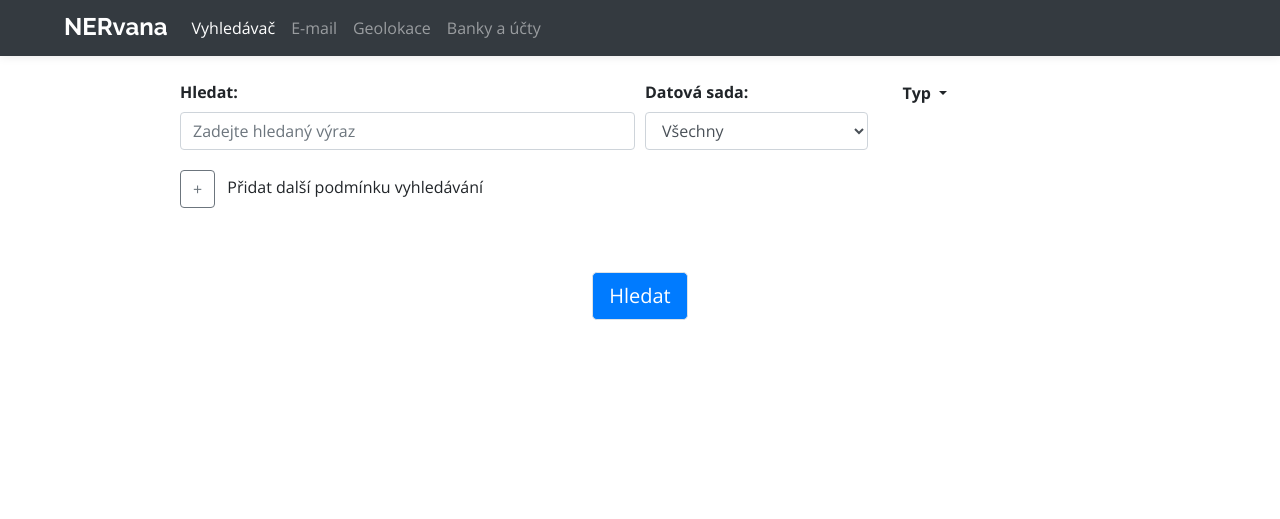
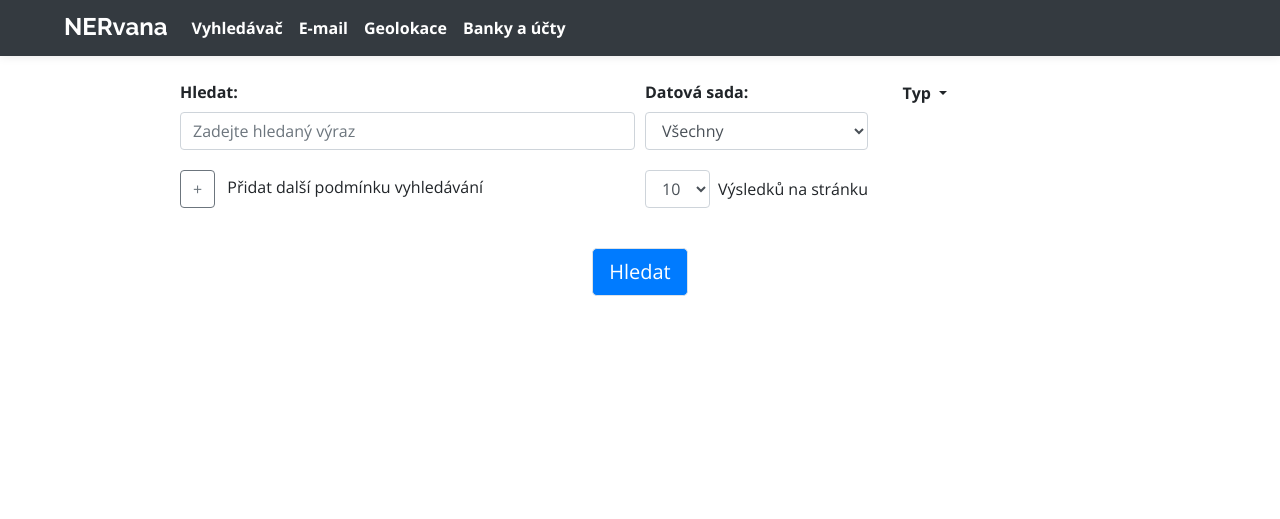
Before and after one commit to ScrufMan/nervana-pipeline, a Flask app: page /search in a window 1280 px wide. Shown: the top 519 px of the page. Run offline with Flask 2, Linux system fonts and the light colour scheme; some libraries are stand-ins or nearby versions.

Commit message:
feat: search updates

```diff
--- a/backend/forms.py
+++ b/backend/forms.py
@@ -34,4 +34,6 @@ class SearchForm(FlaskForm):
                                                       option_widget=widgets.CheckboxInput()),
                                   min_entries=1)
 
+    results_per_page = SelectField("Výsledků na stránku", validators=[DataRequired()], choices=[(10, 10), (20, 20), (50, 50)], default=10)
+
     submit = SubmitField("Hledat")
--- a/backend/routes.py
+++ b/backend/routes.py
@@ -1,17 +1,14 @@
 import json
 
-from flask import render_template, request
+from flask import render_template, request, jsonify
 from elastic import get_all_datasets, find_entities, get_all_files, get_file, get_top_values_for_field, \
     get_top_files_field_values
 
 from backend import app, es
 from backend.forms import SearchForm
 from backend.models import entities_from_hits
-from tika import parser
 from flask_paginate import Pagination
 from email_analyzer import run_analysis
-
-PAGE_SIZE = 10
 
 
 @app.route("/search", methods=["GET", "POST"])
@@ -28,8 +25,9 @@ def search():
     dataset = form.dataset.data
     search_terms = form.search_terms.data
     entity_types_list = form.entity_types_list.data
+    results_per_page = int(form.results_per_page.data)
 
-    hits = find_entities(es, dataset, search_terms, entity_types_list, page, PAGE_SIZE)
+    hits = find_entities(es, dataset, search_terms, entity_types_list, page, results_per_page)
     total_hits = hits.hits.total.value
 
     file_hits = get_all_files(es, dataset)
@@ -38,32 +36,26 @@ def search():
     pagination = Pagination(
         page=page,
         total=total_hits,
-        per_page=PAGE_SIZE,
+        per_page=results_per_page,
         css_framework='bootstrap4',
         link_attr={'class': 'my-link-class'}
     )
 
     results_html = render_template('search-results.html', results=results, pagination=pagination,
-                                   total_hits=total_hits)
+                                   total_hits=total_hits, form=form)
 
     return {'results': results_html}
 
 
-@app.route("/file/<string:dataset>/<string:file_id>")
-def show_file(dataset, file_id):
+@app.route("/file/<string:index>/<string:file_id>")
+def show_file(index, file_id):
+    dataset = index.split("-entities")[0]
     file = get_file(es, dataset, file_id)
+
     path = file["path"]
+    plaintext = file["plaintext"]
 
-    tika_response = parser.from_file(path)
-
-    if tika_response["status"] != 200:
-        return f"Error extracting plaintext from file {path}"
-
-    plaintext = tika_response["content"]
-    plaintext = plaintext.strip()
-
-    return render_template("file.html", path=path, plaintext=plaintext)
-
+    return jsonify({"path": path, "plaintext": plaintext})
 
 @app.route("/")
 @app.route("/stats")
--- a/backend/static/assets/styles/main.css
+++ b/backend/static/assets/styles/main.css
@@ -1,3 +1,4 @@
+@import url('misc/_reset.css');
 @import url('misc/_typography.css');
 
 /* Tmavý režim */
@@ -86,23 +87,33 @@ form label {
     justify-content: center;
 }
 
-nav .page-link {
-    color: #007bff;
-    border-color: #007bff;
+h1 {
+    font-weight: bold;
 }
 
-nav .page-link:hover {
-    background-color: #007bff;
-    color: #fff;
+.nav-link {
+    color: #ffffff !important;
+    font-weight: bold;
 }
 
-nav .page-item.active .page-link {
-    background-color: #007bff;
-    border-color: #007bff;
+.nav-link:hover {
+    color: #999999 !important;
 }
 
 .dropdown-menu {
     min-width: 208px;
+}
+
+#file_contents_modal .modal-body {
+    padding: 0;
+}
+
+#file_contents_pre {
+    white-space: pre-wrap;
+    word-wrap: break-word;
+    overflow-x: auto;
+    max-height: 700px;
+    padding: 10px;
 }
 
 /* Pata stránky */
--- /dev/null
+++ b/backend/static/assets/styles/misc/_reset.css
@@ -0,0 +1,10 @@
+/*css reset*/
+* {
+    margin: 0;
+    padding: 0;
+    box-sizing: border-box;
+}
+
+a {
+    text-decoration: none;
+}
--- a/backend/templates/layout.html
+++ b/backend/templates/layout.html
@@ -24,8 +24,8 @@
                         <li class="nav-item active">
                             <a class="nav-link" href="{{ url_for("search") }}">Vyhledávač</a>
                         </li>
-                        <li class="">
-                            <a class="nav-link nav-" href="{{ url_for("email_graph") }}">E-mail</a>
+                        <li class="nav-item">
+                            <a class="nav-link" href="{{ url_for("email_graph") }}">E-mail</a>
                         </li>
                         <li class="nav-item">
                             <a class="nav-link" href="#">Geolokace</a>
--- a/backend/templates/search-results.html
+++ b/backend/templates/search-results.html
@@ -6,7 +6,7 @@
 
 
     {% else %}
-        <li class="list-group-item active">Nalezeno {{ total_hits }}</li>
+        <li class="list-group-item active">Nalezeno {{ total_hits }} entit</li>
 
         {% for entity in results %}
 
@@ -19,11 +19,11 @@
                     </div>
                     <div class="col-lg-2 col-md-4 d-flex align-items-md-center">
                         <div><a
-                                href="{{ url_for("show_file", dataset=entity.dataset, file_id=entity.file_id) }}"
+                                href="{{ url_for("show_file", index=entity.dataset, file_id=entity.file_id) }}"
                                 target="_blank"
                                 class="btn btn-secondary d-block mb-3 file-open-link"
                                 style="color:white;">Náhled</a>
-                            <a href="{{ url_for("show_file", dataset=entity.dataset, file_id=entity.file_id) }}"
+                            <a href="{{ url_for("show_file", index=entity.dataset, file_id=entity.file_id) }}"
                                target="_blank"
                                class="btn btn-secondary d-block"
                                style="color:white;">Stáhnout</a></div>
--- a/backend/templates/search.html
+++ b/backend/templates/search.html
@@ -44,20 +44,40 @@
                     </div>
                 </div>
                 <div class="form-row my-1" id="additional-search-conditions">
-                    <div class="form-group col-md-9">
+                    <div class="form-group col-md-6">
                         <button class="btn btn-outline-secondary mr-2" type="button"
                                 onclick="addSearchCondition()">+
                         </button>
                         <label class="font-weight-normal">Přidat další podmínku vyhledávání</label>
                     </div>
+                    <div class="col-md-6 form-group form-inline">
+                        {{ form.results_per_page(class="form-control mr-2") }}
+                        {{ form.results_per_page.label(class="font-weight-normal") }}
+                    </div>
                 </div>
-                <div class="form-row justify-content-center my-5">
+                <div class="form-row justify-content-center mt-4 mb-3">
                     {{ form.submit(class="btn btn-primary btn-lg mx-auto border") }}
                 </div>
             </form>
 
             <div class="results">
+            </div>
 
+            <!-- File content modal -->
+            <div class="modal fade" id="file_contents_modal" tabindex="-1" role="dialog">
+                <div class="modal-dialog modal-lg" role="document">
+                    <div class="modal-content">
+                        <div class="modal-header">
+                            <h5 class="modal-title"></h5>
+                            <button type="button" class="close" data-dismiss="modal" aria-label="Close">
+                                <span aria-hidden="true">&times;</span>
+                            </button>
+                        </div>
+                        <div class="modal-body">
+                            <pre id="file_contents_pre"></pre>
+                        </div>
+                    </div>
+                </div>
             </div>
 
         </div>
--- a/elastic/search.py
+++ b/elastic/search.py
@@ -161,7 +161,7 @@ def get_file(es, dataset, file_id):
     index = f"{dataset}-files"
 
     try:
-        res = es.get(index=index, id=file_id)
+        res = es.get(index=index, id=file_id)["_source"]
 
         return res
     except Exception as e:
--- a/file_processor/file.py
+++ b/file_processor/file.py
@@ -17,6 +17,7 @@ class File:
         self.path = self.path_obj.__str__()
         self.filename = self.path_obj.name
         self.format = get_file_format(path)
+        self.original_plaintext = ""
         self.plaintext = ""
         self.lang = None
         self.author = None
@@ -31,6 +32,7 @@ class File:
                 return False
 
             self.plaintext = tika_response["content"]
+            self.original_plaintext = tika_response["content"]
             self.timestamp = tika_response["metadata"].get("Creation-Date", datetime.now())
             self.author = tika_response["metadata"].get("Author", None)
             self.lang = lang_detetctor.detect_language_of(self.plaintext)
@@ -49,7 +51,7 @@ class File:
             "filename": self.filename,
             "path": self.path,
             "format": self.format,
-            "plaintext": self.plaintext,
+            "plaintext": self.original_plaintext,
             "language": self.lang.name.lower(),
             "author": self.author,
             "timestamp": self.timestamp
--- a/file_processor/filters/filter_plaintext.py
+++ b/file_processor/filters/filter_plaintext.py
@@ -5,6 +5,7 @@ from .pptx import filter_pptx
 
 
 def filter_plaintext(file):
+    file.original_plaintext = file.original_plaintext.strip()
     filtered_text = generic_filter(file.plaintext)
 
     match file.format:
```
Also changed, not shown: backend/static/assets/scripts/script.js (+12 -0 lines).
